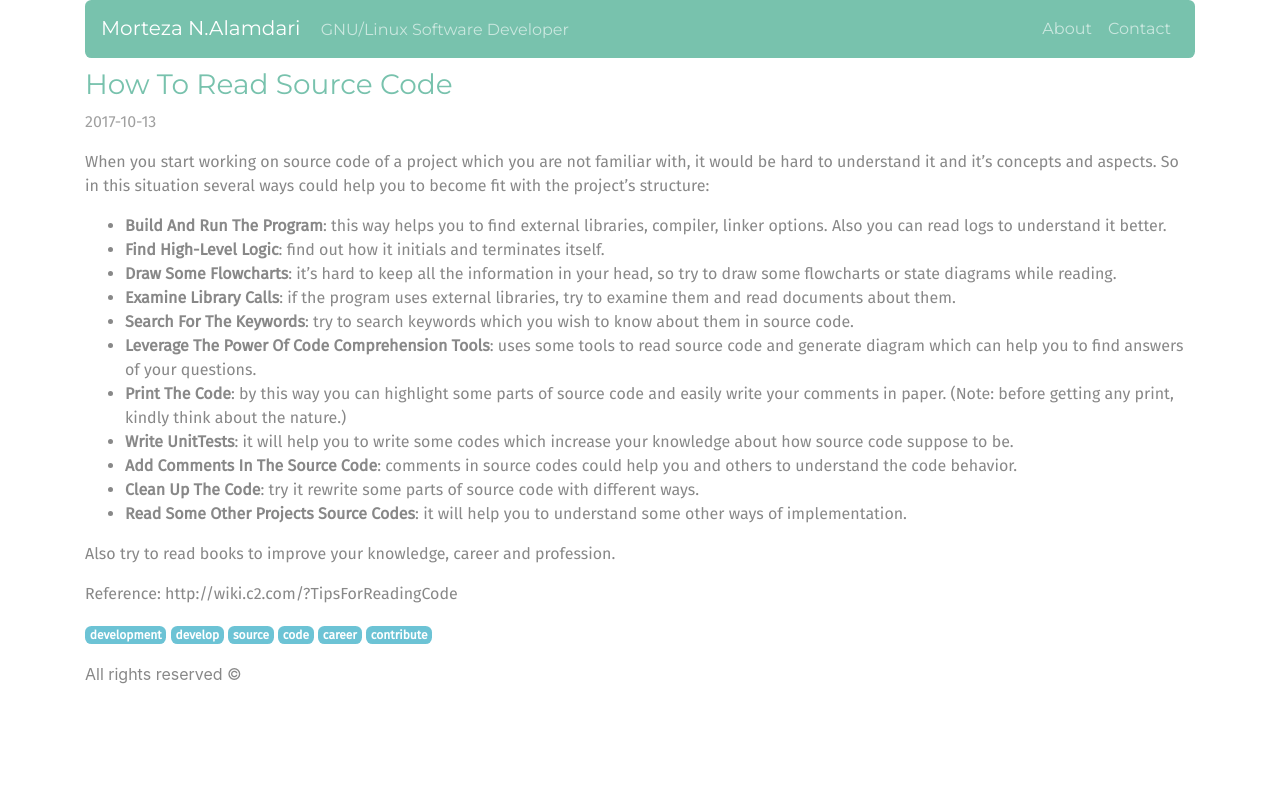
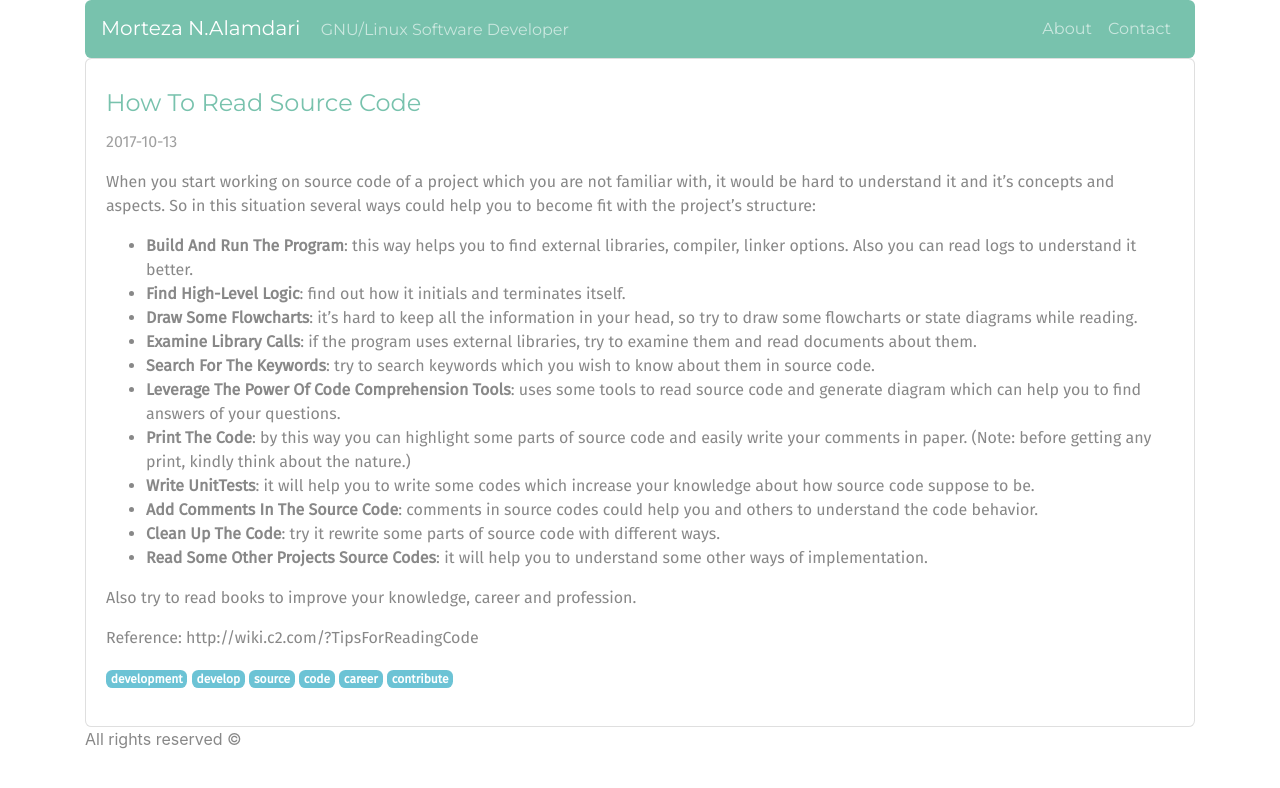
Before and after one commit to Mortezaipo/stage, a Jekyll site: the page built from _posts/2017-10-13-how-to-read-source-code.md, in a window 1280 px wide. Shown: the top 788 px of the page. Built offline with Jekyll 4.4.1, drawn with Linux system fonts in a browser that asks for light colours.

Commit message:
update post layout.

```diff
--- a/_layouts/post.html
+++ b/_layouts/post.html
@@ -1,12 +1,14 @@
 ---
 layout: default
 ---
+<div class="card">
+  <div class="card-body">
     <article class="posts">
-  <h3>
+      <h4 class="card-title">
 	<a href="{{page.url | prepend: site.baseurl}}" rel="bookmark" title="Permanent link to {{site.baseurl}}{{post.url}}">
 	  {{page.title}}
 	</a>
-  </h3>
+      </h4>
       <time class="post-date" datetime="{{page.date}}">{{page.date | date: "%Y-%m-%d"}}</time>
       <p>
 	{{content}}
@@ -17,3 +19,5 @@ layout: default
 	{% endfor %}
       </div>
     </article>
+  </div>
+</div>
```
Lines whose indentation alone changed are shown as unchanged.
